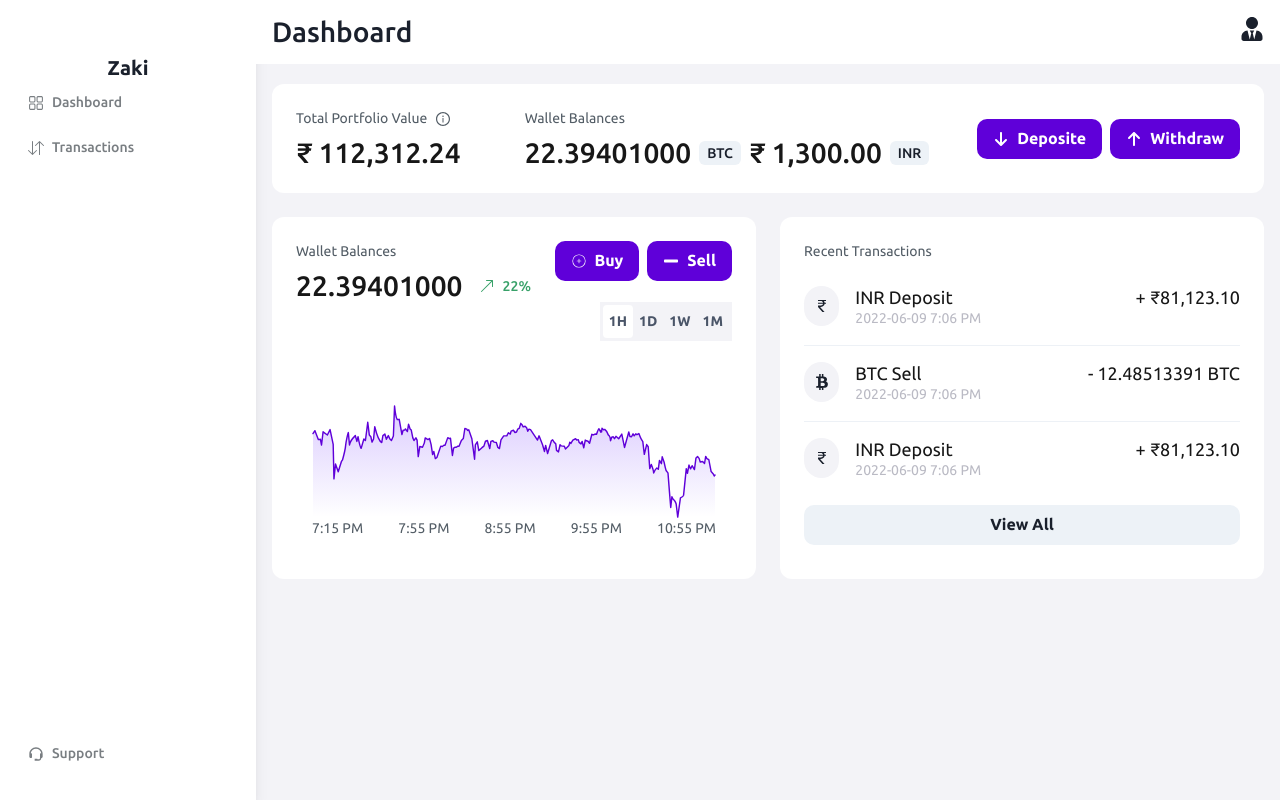
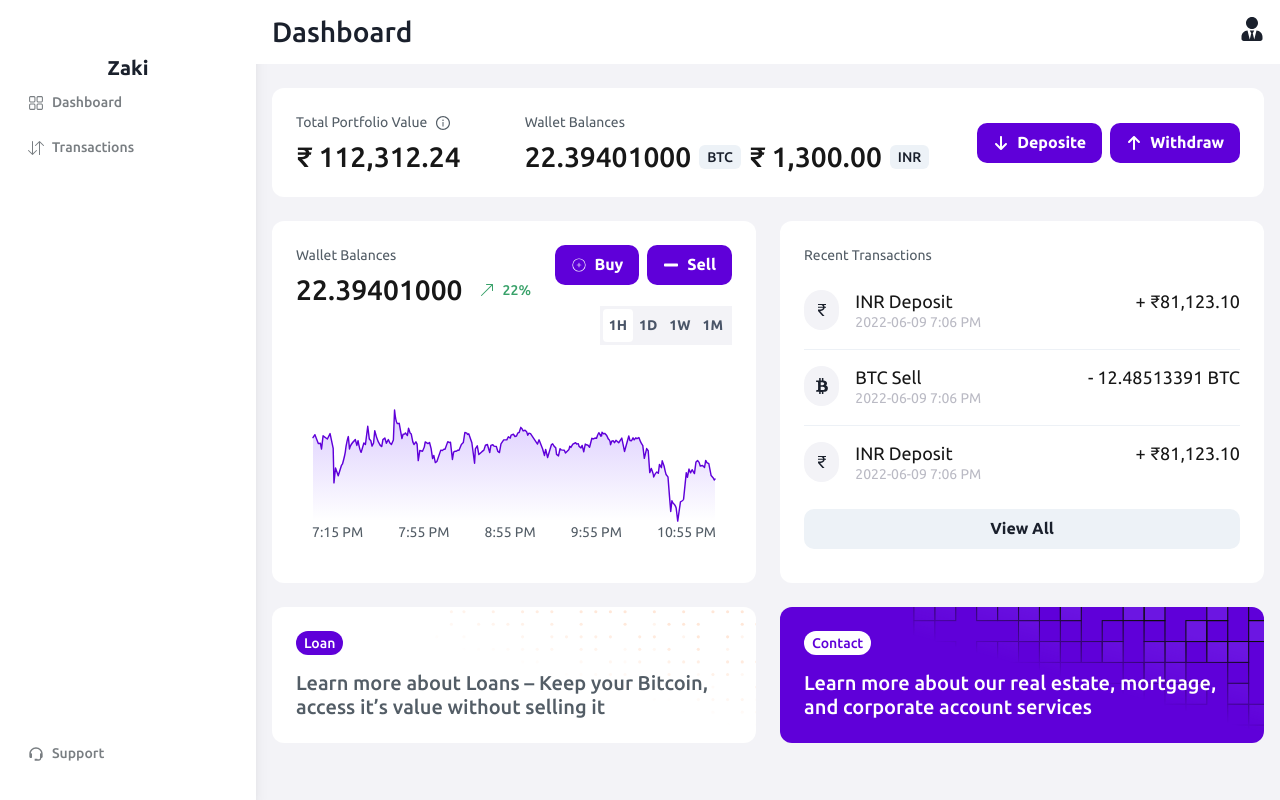
Before and after one commit to ZAKI7352/Dashboard-using-React, a React (Vite) app in the folder project-6/: page / in a window 1280 px wide. Built offline with nearby package versions, Linux system fonts and the light colour scheme.

Commit message:
main dashboard page is done

```diff
--- a/project-6/src/components/DashboardLayout.jsx
+++ b/project-6/src/components/DashboardLayout.jsx
@@ -1,26 +1,33 @@
 import React from 'react'
-import { Box, Flex, useDisclosure } from '@chakra-ui/react'
+import { Box, Flex, useDisclosure, Container } from '@chakra-ui/react'
 import SideNav from './SideNav'
 import Topnav from './Topnav'
 import SideDrawer from './SideDrawer'
 
 const DashboardLayout = ({ title, children }) => {
-    const {onOpen, onClose, isOpen } = useDisclosure();
+    const { onOpen, onClose, isOpen } = useDisclosure();
 
     return (
         <Box>
             <Flex>
                 <Box display={{
-            base:"none",
-            lg:"flex"
-        }}>
+                    base: "none",
+                    lg: "flex"
+                }}>
 
-                <SideNav />
+                    <SideNav />
                 </Box>
-                <SideDrawer isOpen={isOpen} onClose={onClose}/>
+                <SideDrawer isOpen={isOpen} onClose={onClose} />
                 <Box flexGrow={1} >
-                    <Topnav title={title} onOpen={onOpen}/>
-                    <Box px="4" mt='5'>{children}</Box>
+                    <Topnav title={title} onOpen={onOpen} />
+                    <Container
+                        overflowX="hidden"
+                        overflowY="auto"
+                        h="calc(100vh - 88px)"
+                        mt="6"
+                        maxW="70rem"
+                    >
+                        {children}</Container>
                 </Box >
             </Flex>
         </Box>
--- a/project-6/src/pages/Dashboard/Dashboard.jsx
+++ b/project-6/src/pages/Dashboard/Dashboard.jsx
@@ -2,8 +2,9 @@
 import DashboardLayout from '../../components/DashboardLayout'
 import PortfolioSection from './components/portfolioSection'
 import PriceSection from './components/PriceSection'
-import { Grid, GridItem } from '@chakra-ui/react'
+import { Grid, GridItem,} from '@chakra-ui/react'
 import Transaction from './components/Transaction'
+import InfoCard from './components/InfoCard'
 
 
 
@@ -12,11 +13,14 @@
         <DashboardLayout title="Dashboard">
             <Grid gridTemplateColumns={{
                 base: 'repeat(1,1fr)',
-                md: 'repeat(2,1fr)'
+                xl: 'repeat(2,1fr)'
             }}
-            gap='6'
+                gap='6'
             >
-                <GridItem colSpan='2'>
+                <GridItem colSpan={{
+                    base: 1,
+                    xl: 2,
+                }}>
                     <PortfolioSection />
                 </GridItem>
                 <GridItem colSpan='1'>
@@ -25,6 +29,22 @@
                 <GridItem colSpan='1'>
                     <Transaction />
                 </GridItem>
+                <GridItem colSpan={1}>
+                    <InfoCard
+                        imgUrl="/dot_bg.svg"
+                        text=" Learn more about Loans – Keep your Bitcoin, access it’s value without selling it"
+                        tagText="Loan"
+                        inverted={false}
+                    />
+                </GridItem>
+                <GridItem colSpan={1}>
+                    <InfoCard
+                        inverted={true}
+                        tagText="Contact"
+                        imgUrl="/grid_bg.svg"
+                        text="Learn more about our real estate, mortgage, and  corporate account services"
+                    />
+                </GridItem>
             </Grid>
 
         </DashboardLayout>
--- /dev/null
+++ b/project-6/src/pages/Dashboard/components/InfoCard.jsx
@@ -0,0 +1,32 @@
+import { Tag, Text } from "@chakra-ui/react";
+import { CustomCard } from '../../../assets/Chakra/CustomCard';
+
+
+const InfoCard = ({ imgUrl, text, tagText, inverted }) => {
+  return (
+    <CustomCard
+      bgColor={inverted ? "p.purple" : "white"}
+      bgImage={imgUrl}
+      bgSize="cover"
+      bgRepeat="no-repeat"
+    >
+      <Tag
+        color={inverted ? "p.purple" : "white"}
+        bg={inverted ? "white" : "p.purple"}
+        borderRadius="full"
+      >
+        {tagText}
+      </Tag>
+      <Text
+        mt="4"
+        fontWeight="medium"
+        textStyle="h5"
+        color={inverted ? "white" : "black.80"}
+      >
+        {text}
+      </Text>
+    </CustomCard>
+  );
+};
+
+export default InfoCard;
```
Also changed, not shown: project-6/public/dot_bg.svg (added), project-6/public/grid_bg.svg (added).
